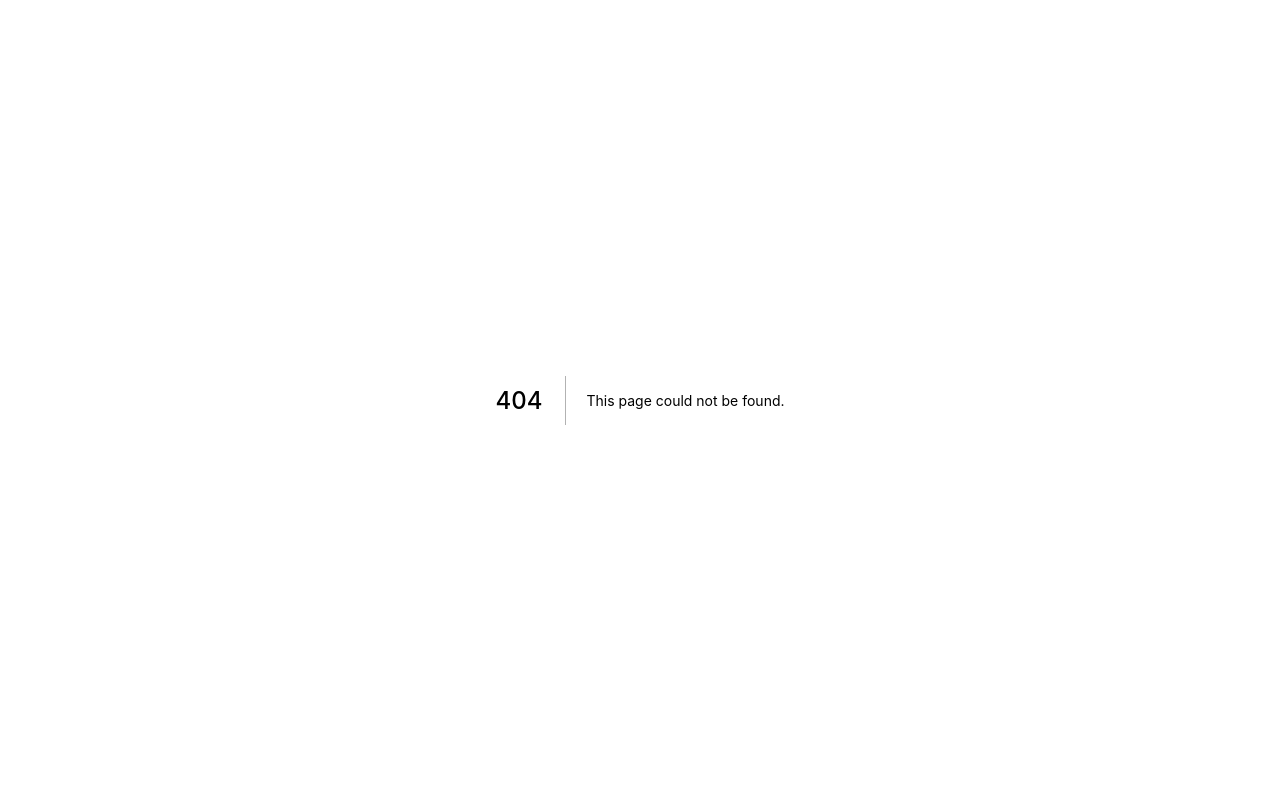
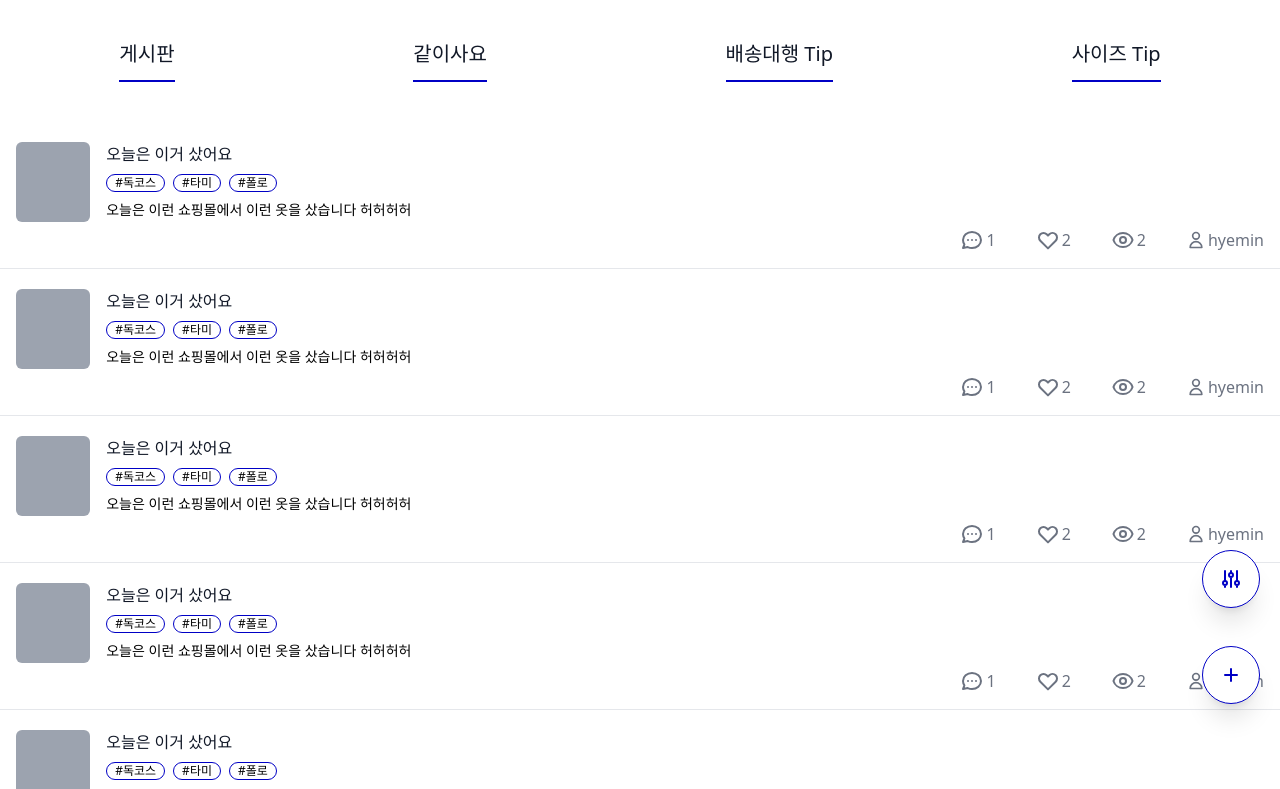
Before and after one commit to hyemin23/livestore, a Next.js app: page /community in a window 1280 px wide. Before the commit this address had no page. Shown: the top 789 px of the page. Built offline with nearby package versions, Linux system fonts and the light colour scheme.

Commit message:
layout: board list layout

```diff
--- /dev/null
+++ b/pages/community/index.tsx
@@ -0,0 +1,176 @@
+import { NextPage } from "next";
+import React from "react";
+
+// 인기 게시글은 상위 노출, 고정
+const Community: NextPage = () => {
+  return (
+    <div className="flex flex-col space-y-5 py-10 ">
+      <div className="flex justify-around mb-10">
+        <h3 className="cursor-pointer border-b-2 border-primary text-gray-900 text-xl pb-3 hover:text-primary transition-colors hover:shadow-xl">
+          게시판
+        </h3>
+        <h3 className="cursor-pointer text-gray-900 border-b-2 border-primary text-xl hover:text-primary transition-colors hover:shadow-xl">
+          같이사요
+        </h3>
+        <h3 className="cursor-pointer text-gray-900 border-b-2 border-primary text-xl hover:text-primary transition-colors hover:shadow-xl">
+          배송대행 Tip
+        </h3>
+        <h3 className="cursor-pointer text-gray-900 border-b-2 text-xl border-primary hover:text-primary transition-colors hover:shadow-xl">
+          사이즈 Tip
+        </h3>
+      </div>
+
+      {[1, 1, 1, 1, 1, 1, 1, 1, 1, 1, 1, 1].map((_, i) => (
+        <div
+          key={i}
+          className="flex px-4 border-b pb-4 space-x-4 hover:border-b hover:border-primary"
+        >
+          {/* 썸네일 */}
+          <div className="w-20 h-20 bg-gray-400 rounded-md" />
+
+          <div className="flex flex-col space-y-2 w-full">
+            <div>
+              <h2 className="text-l font-medium text-gray-900">
+                오늘은 이거 샀어요
+              </h2>
+            </div>
+
+            {/* 태그 넣기 */}
+            <div className="flex space-x-2 select-none">
+              <span className="bg-white border border-primary rounded-full text-xs px-2 before:content-['#']">
+                독코스
+              </span>
+              <span className="bg-white border border-primary rounded-full text-xs px-2 before:content-['#']">
+                타미
+              </span>
+              <span className="bg-white border border-primary rounded-full text-xs px-2 before:content-['#']">
+                폴로
+              </span>
+            </div>
+            <div className="font-medium text-sm">
+              <span>오늘은 이런 쇼핑몰에서 이런 옷을 샀습니다 허허허허</span>
+            </div>
+            <div className="flex justify-end space-x-10 ">
+              {/* 댓글 */}
+              <div className="flex space-x-0.5 items-center text-gray-500 cursor-pointer">
+                <svg
+                  xmlns="http://www.w3.org/2000/svg"
+                  className="h-6 w-6"
+                  fill="none"
+                  viewBox="0 0 24 24"
+                  stroke="currentColor"
+                >
+                  <path
+                    strokeLinecap="round"
+                    strokeLinejoin="round"
+                    strokeWidth="2"
+                    d="M8 12h.01M12 12h.01M16 12h.01M21 12c0 4.418-4.03 8-9 8a9.863 9.863 0 01-4.255-.949L3 20l1.395-3.72C3.512 15.042 3 13.574 3 12c0-4.418 4.03-8 9-8s9 3.582 9 8z"
+                  />
+                </svg>
+                <span className="select-none">1</span>
+              </div>
+
+              {/* 좋아요  */}
+              <div className="flex space-x-0.5 items-center text-gray-500 cursor-pointer">
+                <svg
+                  xmlns="http://www.w3.org/2000/svg"
+                  className="h-6 w-6"
+                  fill="none"
+                  viewBox="0 0 24 24"
+                  stroke="currentColor"
+                >
+                  <path
+                    strokeLinecap="round"
+                    strokeLinejoin="round"
+                    strokeWidth={2}
+                    d="M4.318 6.318a4.5 4.5 0 000 6.364L12 20.364l7.682-7.682a4.5 4.5 0 00-6.364-6.364L12 7.636l-1.318-1.318a4.5 4.5 0 00-6.364 0z"
+                  />
+                </svg>
+                <span className="select-none">2</span>
+              </div>
+
+              {/* 조회수 */}
+              <div className="flex space-x-0.5 items-center text-gray-500 cursor-pointer">
+                <svg
+                  xmlns="http://www.w3.org/2000/svg"
+                  className="h-6 w-6"
+                  fill="none"
+                  viewBox="0 0 24 24"
+                  stroke="currentColor"
+                >
+                  <path
+                    strokeLinecap="round"
+                    strokeLinejoin="round"
+                    strokeWidth="2"
+                    d="M15 12a3 3 0 11-6 0 3 3 0 016 0z"
+                  />
+                  <path
+                    strokeLinecap="round"
+                    strokeLinejoin="round"
+                    strokeWidth="2"
+                    d="M2.458 12C3.732 7.943 7.523 5 12 5c4.478 0 8.268 2.943 9.542 7-1.274 4.057-5.064 7-9.542 7-4.477 0-8.268-2.943-9.542-7z"
+                  />
+                </svg>
+                <span className="select-none">2</span>
+              </div>
+
+              {/* 작성자 */}
+              <div className="flex space-x-0.5 items-center text-gray-500 self-start cursor-pointer">
+                <svg
+                  xmlns="http://www.w3.org/2000/svg"
+                  className="h-5 w-5"
+                  fill="none"
+                  viewBox="0 0 24 24"
+                  stroke="currentColor"
+                >
+                  <path
+                    strokeLinecap="round"
+                    strokeLinejoin="round"
+                    strokeWidth="2"
+                    d="M16 7a4 4 0 11-8 0 4 4 0 018 0zM12 14a7 7 0 00-7 7h14a7 7 0 00-7-7z"
+                  />
+                </svg>
+                <span>hyemin</span>
+              </div>
+            </div>
+          </div>
+        </div>
+      ))}
+      <button className="fixed bottom-24 right-5 bg-white rounded-full p-4 text-primary border border-primary shadow-xl hover:bg-primary hover:text-white transition-colors cursor-pointer">
+        <svg
+          className="h-6 w-6"
+          xmlns="http://www.w3.org/2000/svg"
+          fill="none"
+          viewBox="0 0 24 24"
+          stroke="currentColor"
+          aria-hidden="true"
+        >
+          <path
+            strokeLinecap="round"
+            strokeLinejoin="round"
+            strokeWidth="2"
+            d="M12 6v6m0 0v6m0-6h6m-6 0H6"
+          />
+        </svg>
+      </button>
+      <button className="fixed bottom-48 right-5 bg-white rounded-full p-4 text-primary border border-primary shadow-xl hover:bg-primary hover:text-white transition-colors cursor-pointer">
+        <svg
+          xmlns="http://www.w3.org/2000/svg"
+          className="h-6 w-6"
+          fill="none"
+          viewBox="0 0 24 24"
+          stroke="currentColor"
+        >
+          <path
+            strokeLinecap="round"
+            strokeLinejoin="round"
+            strokeWidth="2"
+            d="M12 6V4m0 2a2 2 0 100 4m0-4a2 2 0 110 4m-6 8a2 2 0 100-4m0 4a2 2 0 110-4m0 4v2m0-6V4m6 6v10m6-2a2 2 0 100-4m0 4a2 2 0 110-4m0 4v2m0-6V4"
+          />
+        </svg>
+      </button>
+    </div>
+  );
+};
+
+export default Community;
```
